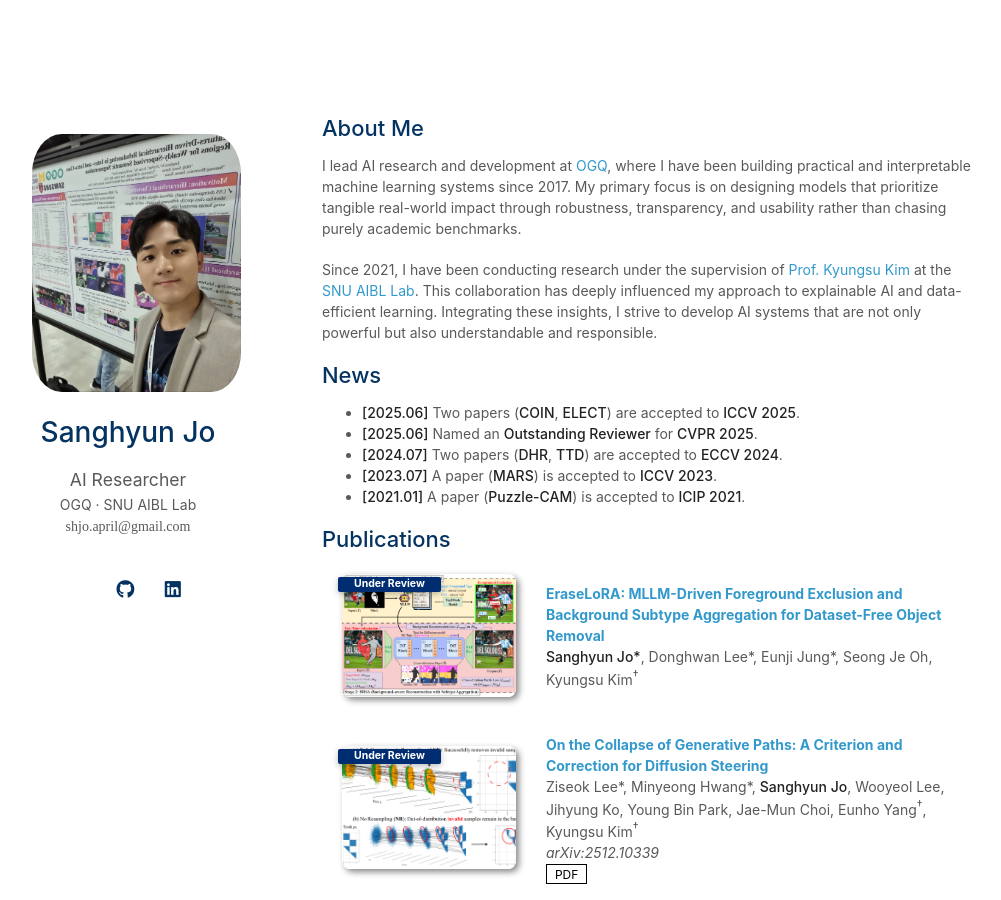
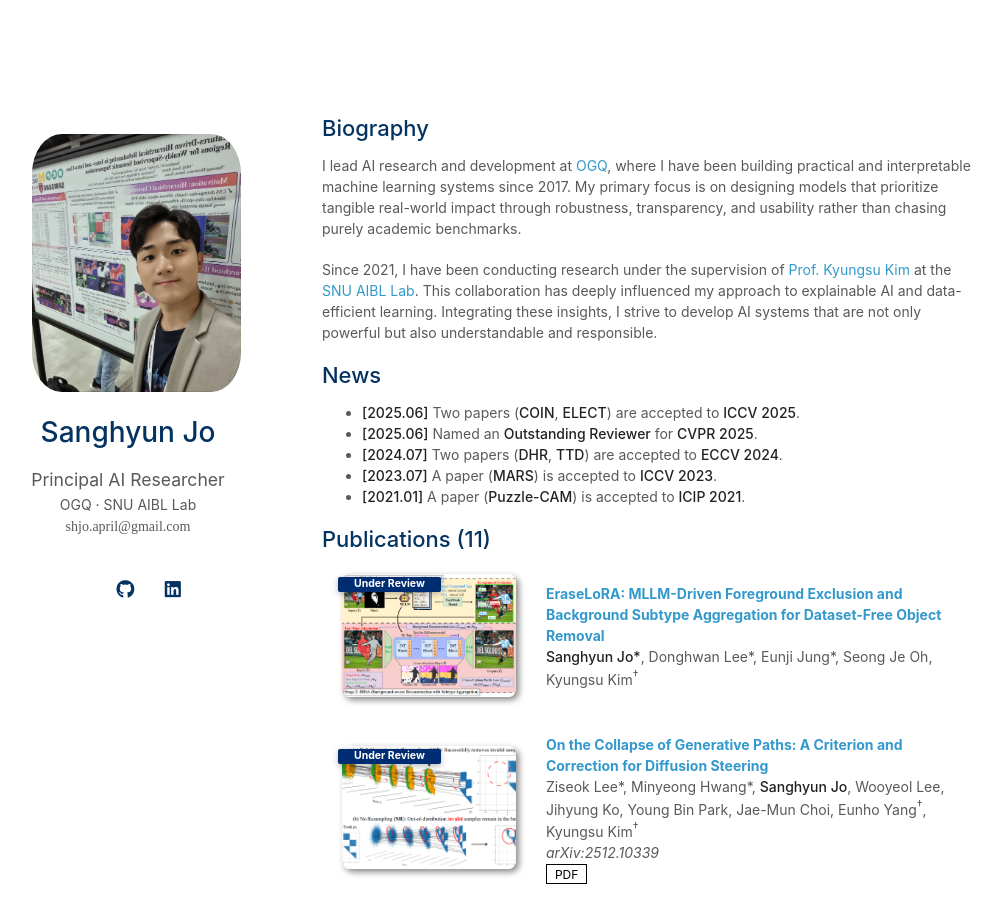
Before and after one commit to shjo-april/shjo-april.github.io, a Jekyll site: the page built from index.md, in a window 1280 px wide and 900 px high. Shown: the whole window, without its empty margins (148-1149 px from the left). Built offline with Jekyll 4.4.1, drawn with Linux system fonts in a browser that asks for light colours; a style sheet for code colours, icons or effects is not loaded; our own code applies the rules of GitHub Pages for plain Markdown files.

Commit message:
update my position

```diff
--- a/_config.yml
+++ b/_config.yml
@@ -1,6 +1,6 @@
 # Basic Information
 title: Sanghyun Jo
-position: AI Researcher
+position: Principal AI Researcher
 affiliation: OGQ · SNU AIBL Lab
 email: shjo.april@gmail.com
 
--- a/_includes/publications.md
+++ b/_includes/publications.md
@@ -1,4 +1,4 @@
-<h2 id="publications" style="margin: 2px 0px -15px;">Publications</h2>
+<h2 id="publications" style="margin: 2px 0px -15px;">Publications (11)</h2>
 
 <div class="publications">
 <ol class="bibliography">
--- a/index.md
+++ b/index.md
@@ -2,7 +2,7 @@
 layout: homepage
 ---
 
-## About Me
+## Biography
 
 I lead AI research and development at [OGQ](https://www.ogqcorp.com/), where I have been building practical and interpretable machine learning systems since 2017. My primary focus is on designing models that prioritize tangible real-world impact through robustness, transparency, and usability rather than chasing purely academic benchmarks.
 
```
